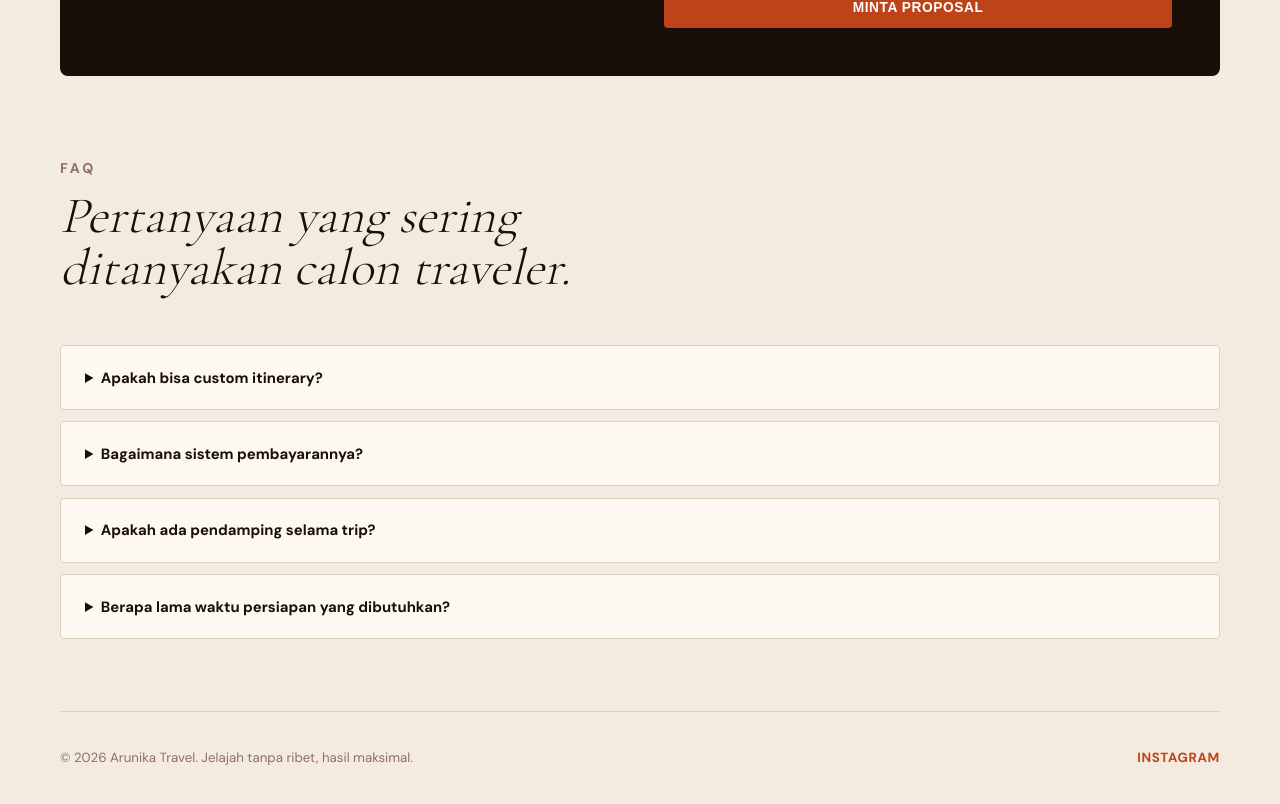
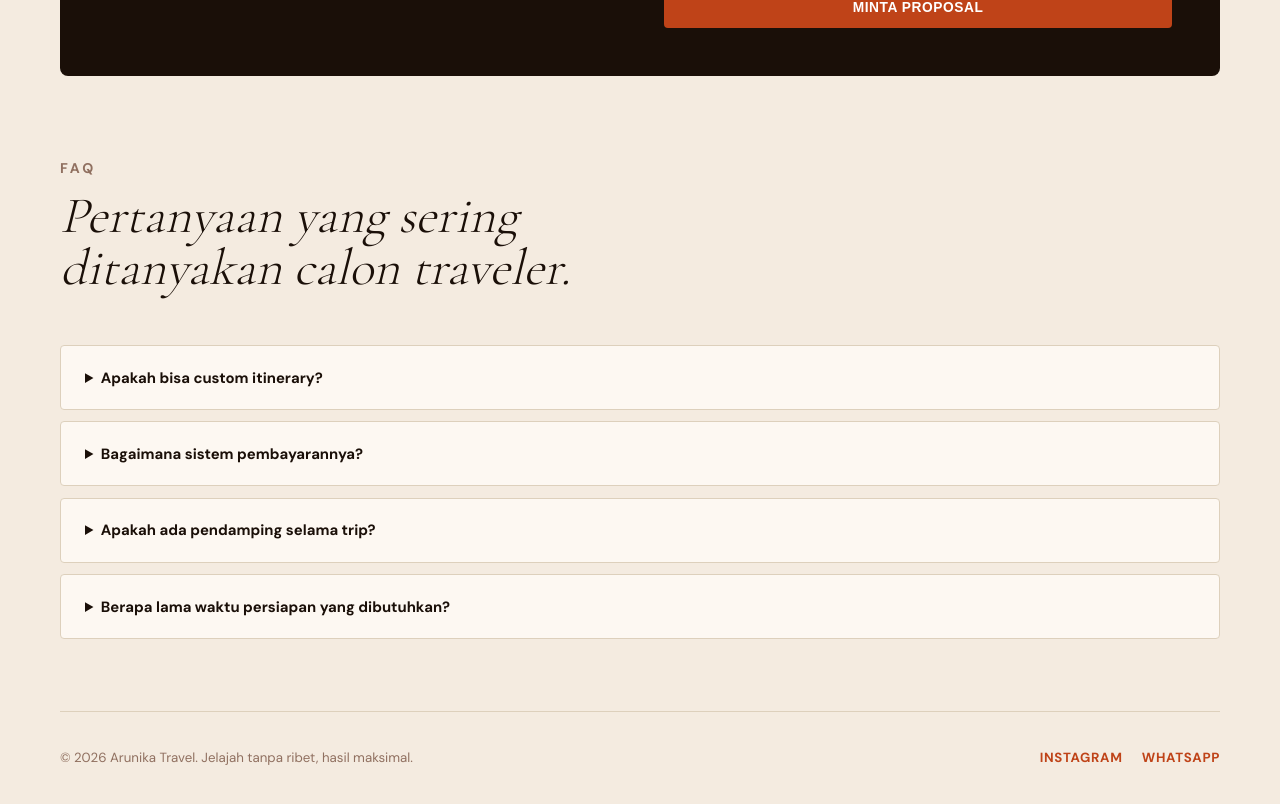
Before and after one commit to nugrahn0123/Preview-Travel-AN-Digital, a Next.js app: page / in a window 1280 px wide. Shown: the part 4006-4810 px from the top of the page. Built offline with nearby package versions, Linux system fonts and the light colour scheme.

Commit message:
feat: add WhatsApp link to footer

```diff
--- a/components/Footer.tsx
+++ b/components/Footer.tsx
@@ -2,7 +2,10 @@ export default function Footer() {
   return (
     <footer className="footer container">
       <p>© 2026 Arunika Travel. Jelajah tanpa ribet, hasil maksimal.</p>
-      <a href="#">Instagram</a>
+      <div style={{ display: 'flex', gap: '1.2rem' }}>
+        <a href="#">Instagram</a>
+        <a href="#">WhatsApp</a>
+      </div>
     </footer>
   )
 }
```
